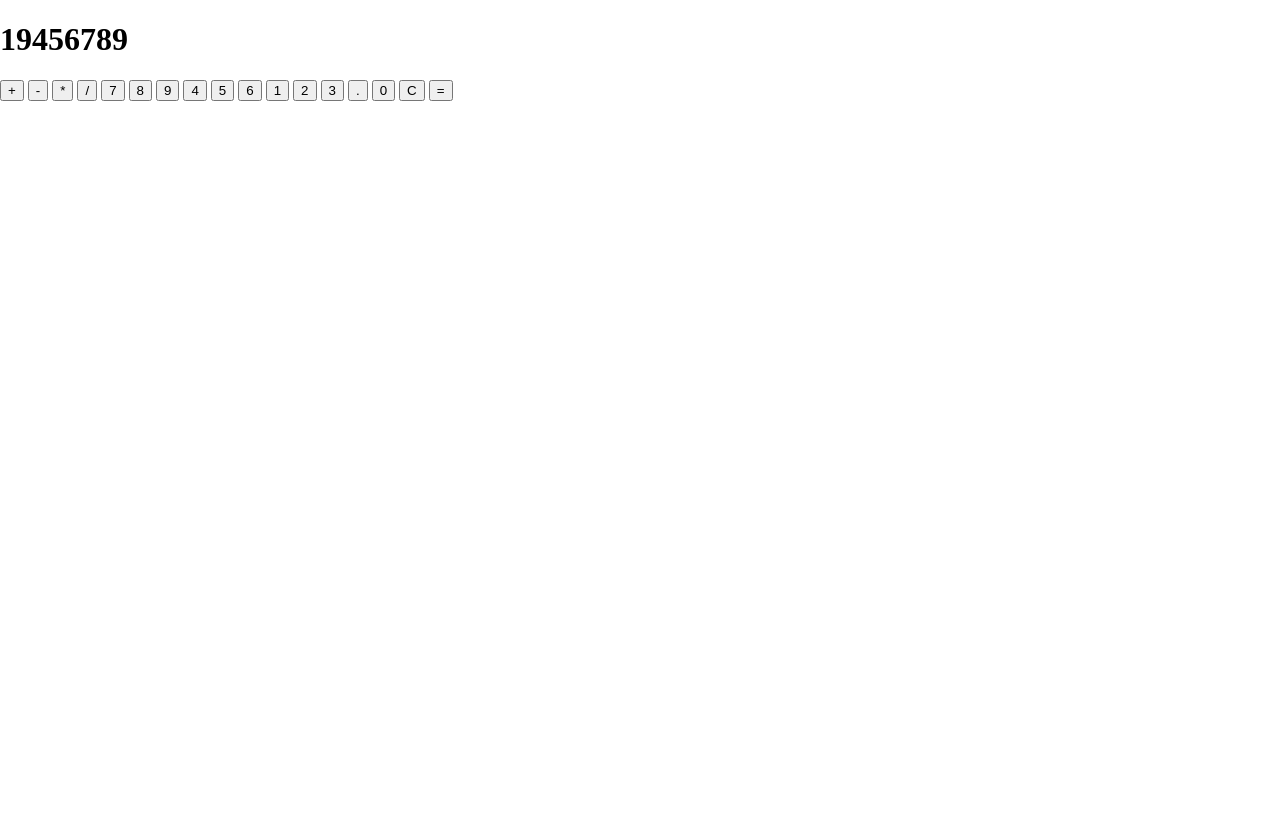
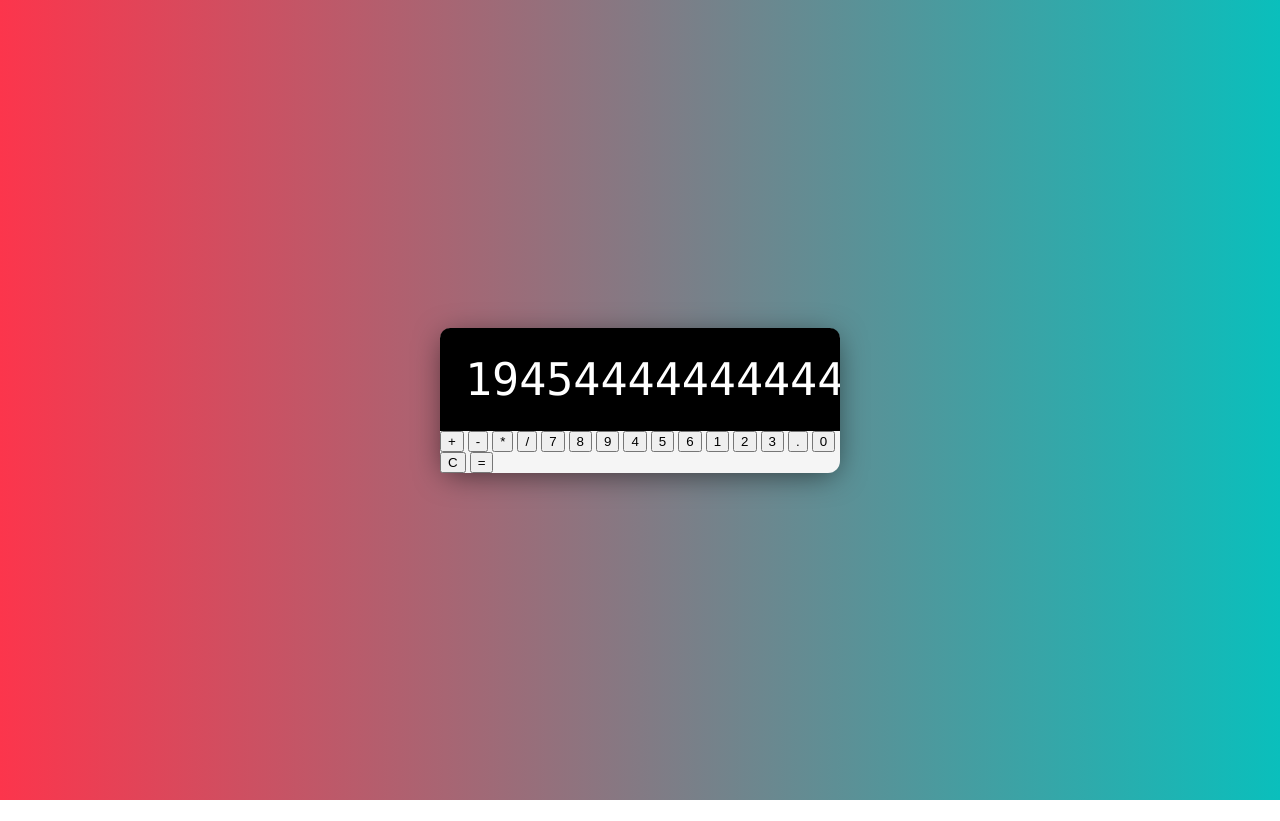
Before and after one commit to sakilk130/javascript-basic-calculator, a plain HTML site: page index.html in a window 1280 px wide. After the commit the page ends 800 px from the top, so only its background shows below. Drawn offline with Linux system fonts and the light colour scheme.

Commit message:
css styling

```diff
--- a/index.html
+++ b/index.html
@@ -10,7 +10,7 @@
   <body>
     <div class="calculator">
       <div class="calculator-display">
-        <h1>19456789</h1>
+        <h1>19454444444444444444446789</h1>
       </div>
       <div class="calculator-button">
         <button class="operator" value="+">+</button>
--- a/style.css
+++ b/style.css
@@ -5,4 +5,31 @@ html {
 body {
   margin: 0;
   min-height: 100vh;
+  display: flex;
+  justify-content: center;
+  align-items: center;
+  background: linear-gradient(to right, #fc354c, #0abfbc);
 }
+
+.calculator {
+  background: whitesmoke;
+  width: 400px;
+  border-radius: 12px;
+  box-shadow: 0 5px 30px -5px rgba(0, 0, 0, 0.6);
+}
+.calculator-display {
+  background: black;
+  color: white;
+  display: flex;
+  align-items: center;
+  justify-content: flex-end;
+  border-radius: 10px 10px 0 0;
+}
+.calculator-display h1 {
+  margin: 0;
+  padding: 25px;
+  font-size: 45px;
+  font-family: 'Lucida Console', sans-serif;
+  font-weight: 100;
+  overflow-x: auto;
+}
```
